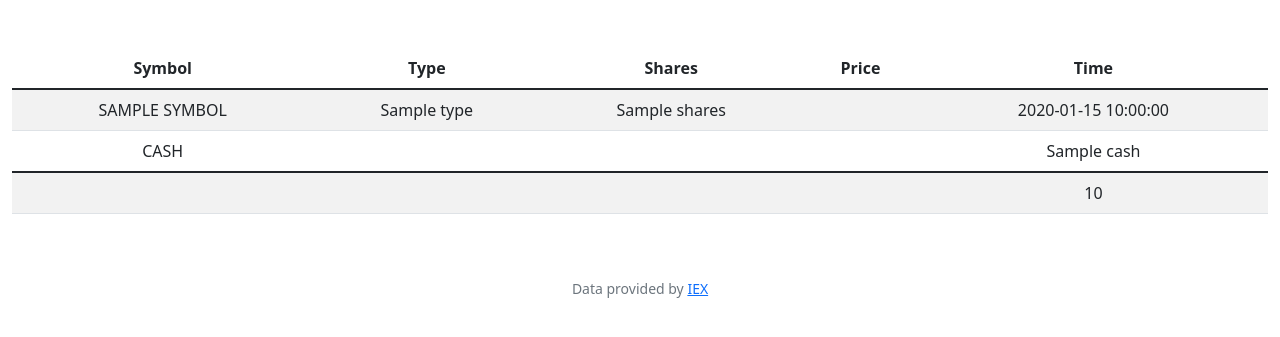
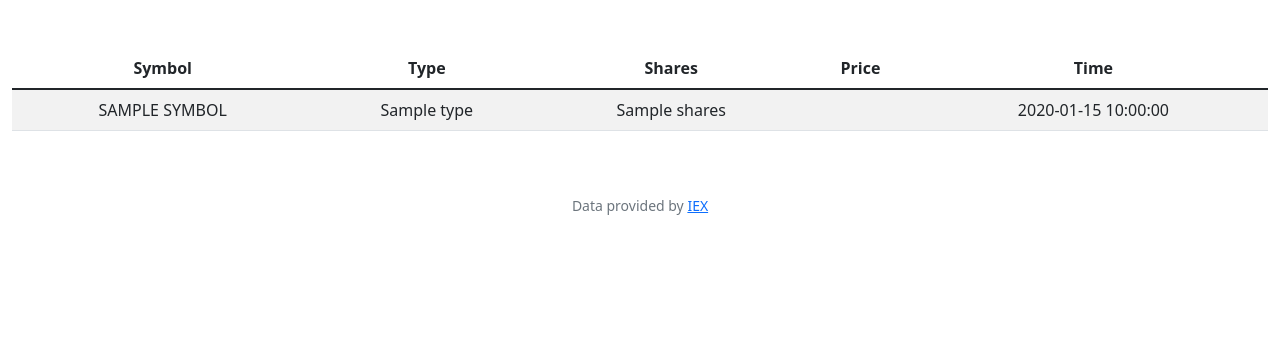
Before and after one commit to nchinling/CS50, a Flask app: template finance/templates/history.html in a window 1280 px wide. Shown: the part 76-413 px from the top of the page. Run offline with Flask 2, Linux system fonts and the light colour scheme; the template is opened without the code that fills it: most values are stand-ins (such as "Sample title", 1, 10 or a date in 2020); some libraries are stand-ins or nearby versions.

Commit message:
Tue, Dec 6, 2022, 9:22 AM +00:00

```diff
--- a/finance/templates/history.html
+++ b/finance/templates/history.html
@@ -29,18 +29,5 @@
         </tr>
         {% endfor %}
 
-        <tr>
-            <td>CASH</td>
-            <td colspan="3"></td>
-            <td>{{ cash }}</td>
-        </tr>
-    </tbody>
-        <td colspan="4"></td>
-        <td>{{total}}</td>
-    <tfoot>
-
-    </tfoot>
-
-
 </table>
 {% endblock %}
```
